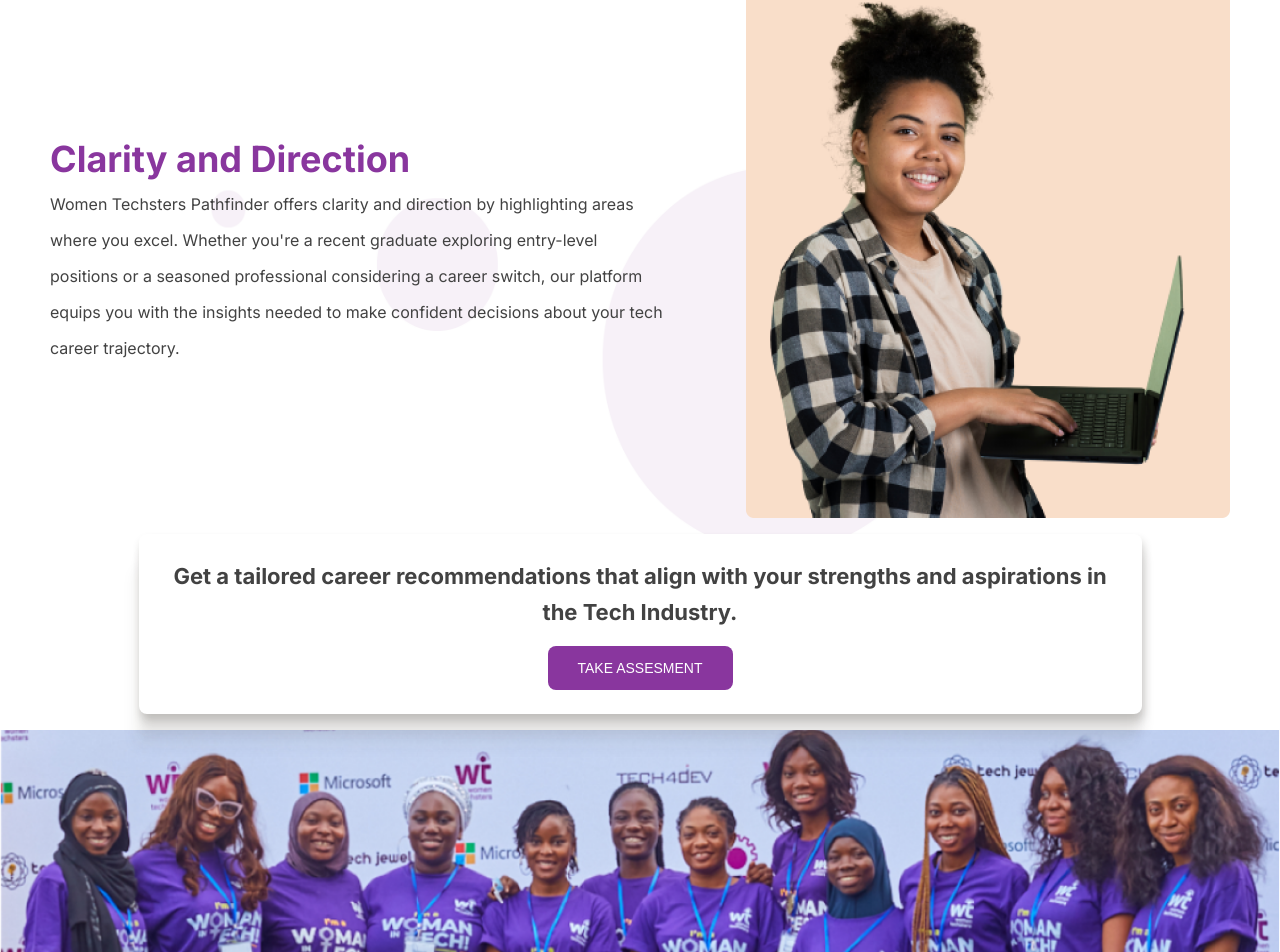
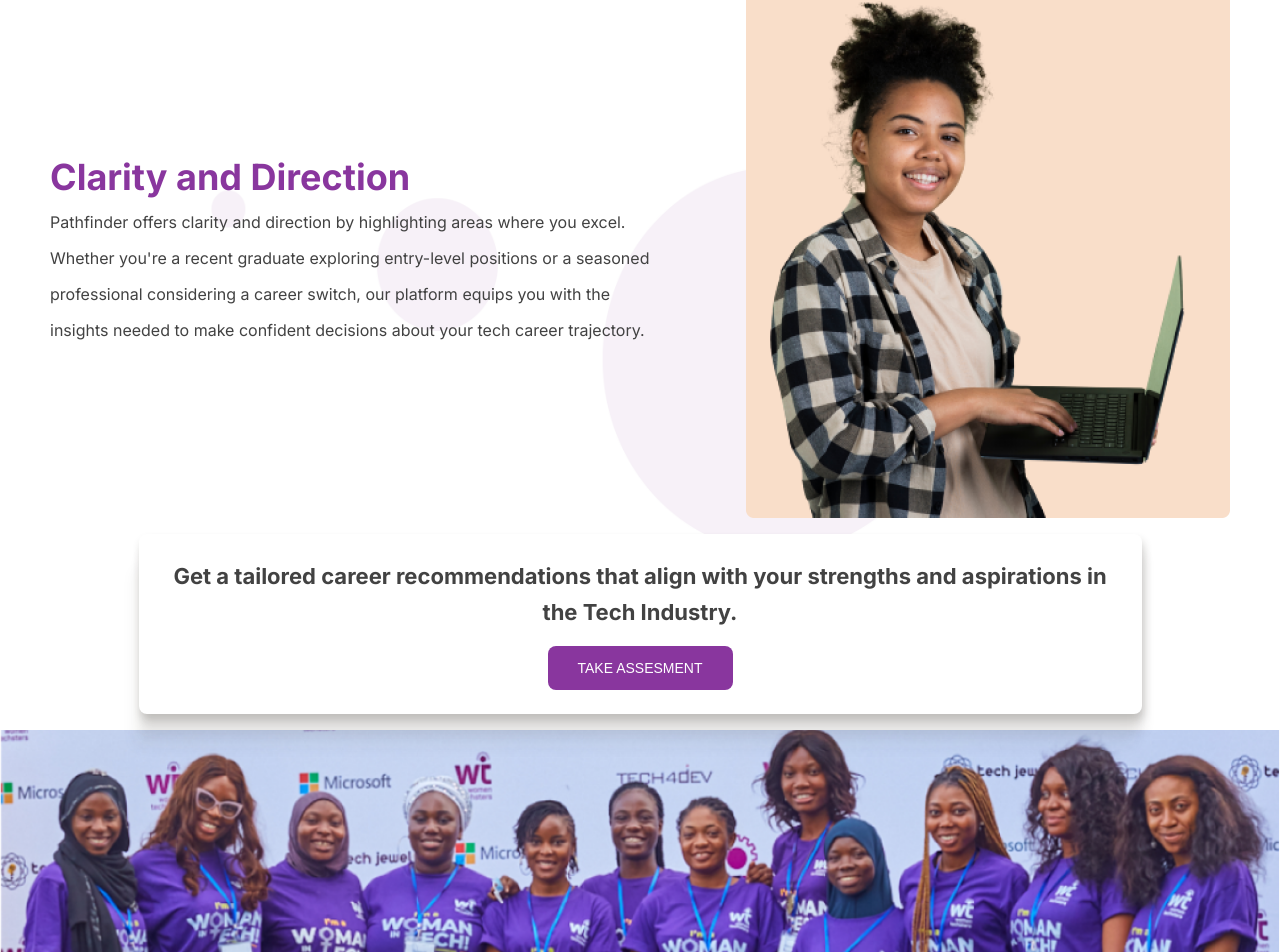
Before and after one commit to wokrit/WTF-Pathfinder, a React (Vite) app: page / in a window 1280 px wide. Shown: the part 1327-2279 px from the top of the page. Built offline with nearby package versions, Linux system fonts and the light colour scheme; no server answers.

Commit message:
Update Details.jsx

```diff
--- a/src/components/pages/Home/landing/Details.jsx
+++ b/src/components/pages/Home/landing/Details.jsx
@@ -27,7 +27,7 @@ export default function Details() {
                 <h3 className={details.heading}>
                     Clarity and Direction
                 </h3>
-                <p className={details.desc}>Women Techsters Pathfinder offers clarity and direction by highlighting areas where you excel. Whether you're a recent graduate exploring entry-level positions or a seasoned professional considering a career switch, our platform equips you with the insights needed to make confident decisions about your tech career trajectory.</p>
+                <p className={details.desc}>Pathfinder offers clarity and direction by highlighting areas where you excel. Whether you're a recent graduate exploring entry-level positions or a seasoned professional considering a career switch, our platform equips you with the insights needed to make confident decisions about your tech career trajectory.</p>
             </div>
 
             <img src="\images\pinkgirl.png" className={details.girl} />
```
